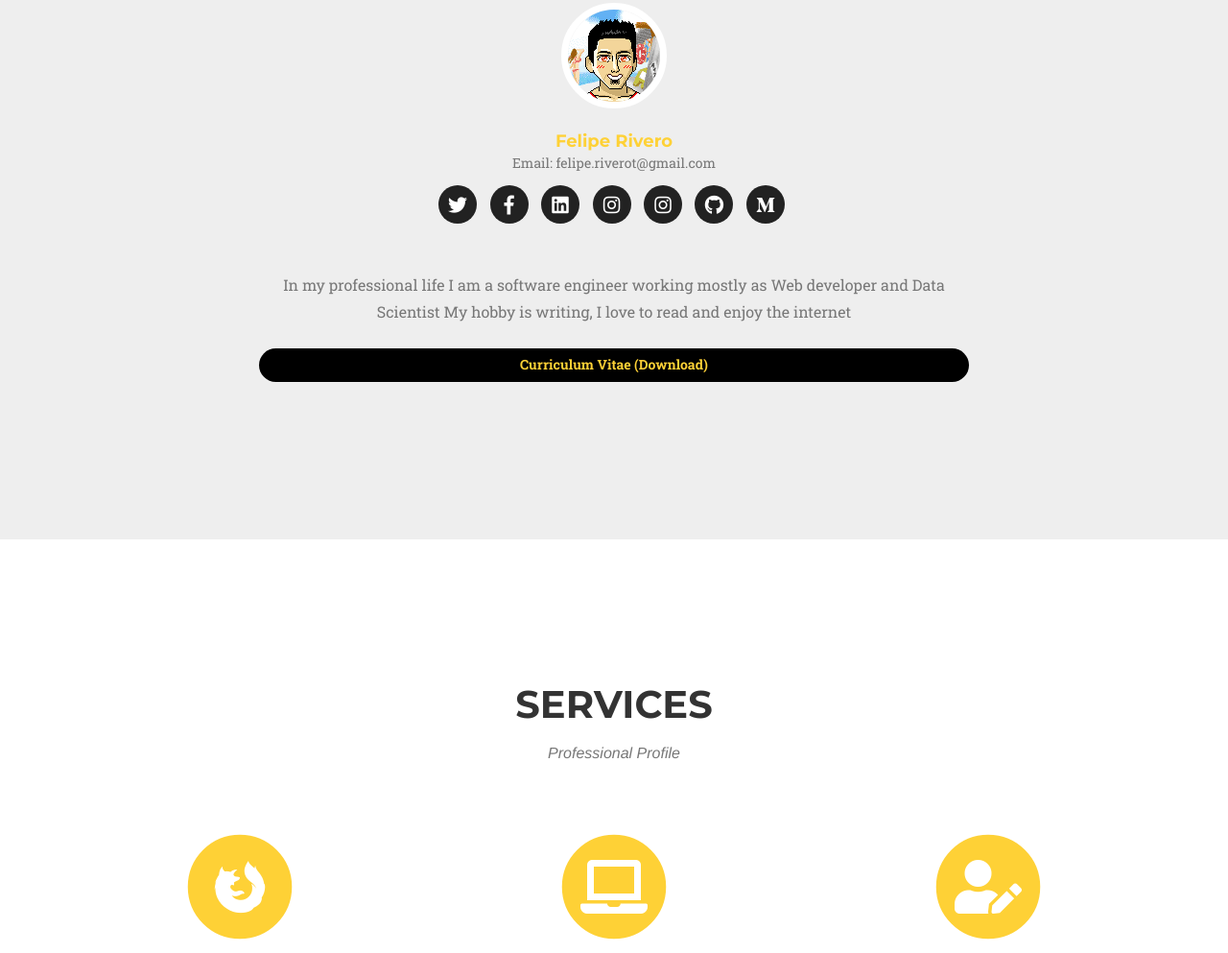
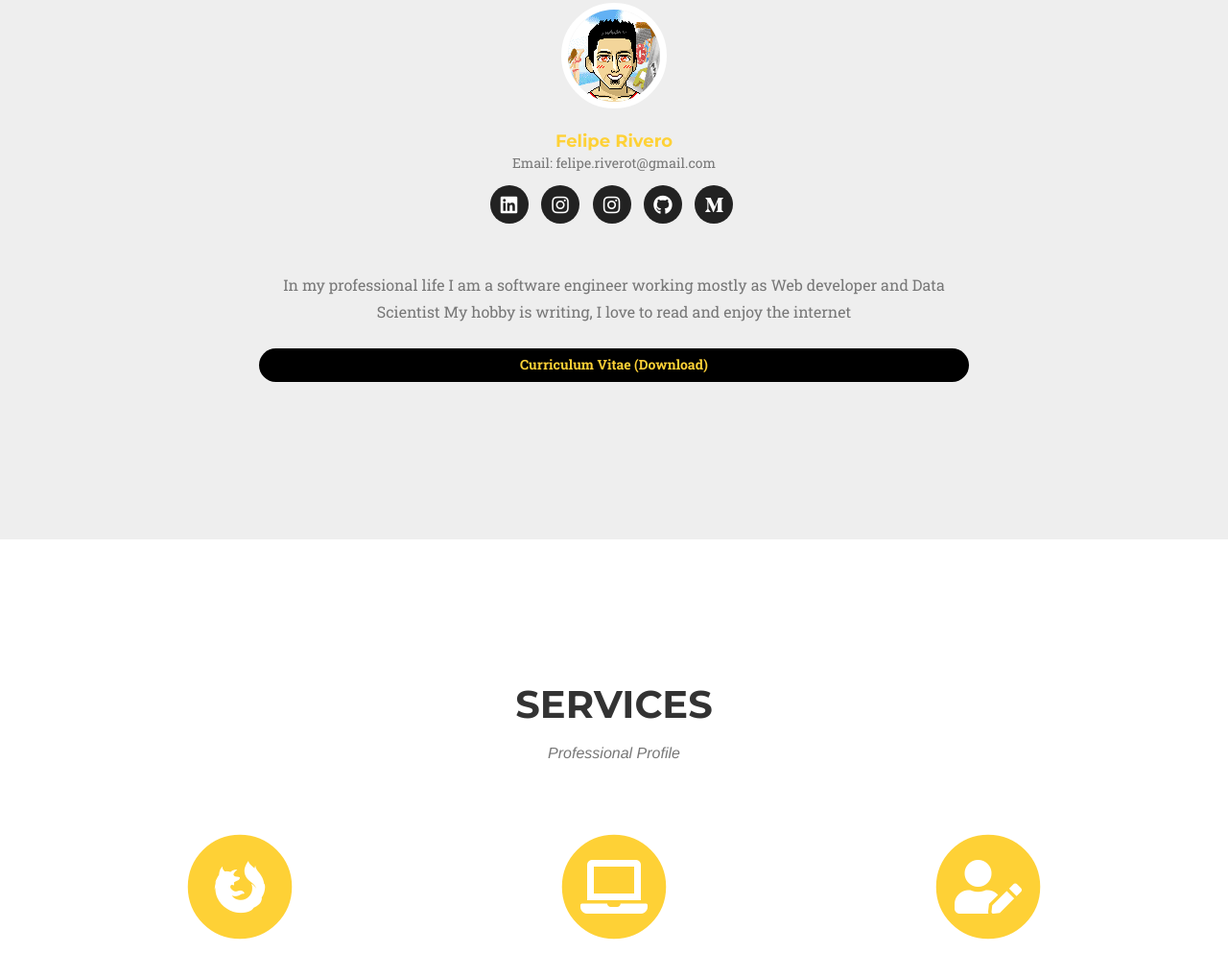
Before and after one commit to feliperivero99/feliperivero99.github.io, a website: page index.html in a window 1280 px wide. Shown: the part 1061-2054 px from the top of the page at 96% size. Drawn offline with nearby package versions, Linux system fonts and the light colour scheme; a web font is replaced by a local one.

Commit message:
Update index.html
Eliminando item vencidos

```diff
--- a/index.html
+++ b/index.html
@@ -146,9 +146,7 @@ window.addEventListener("load", function(){
                         <h4><a href="feliperivero99.github.io/CurriculumSpa.pdf" target="_blank">Felipe  Rivero</a></h4>
                         <p class="text-muted">Email: felipe.riverot@gmail.com</p>
                         <ul class="list-inline social-buttons">
-                            <li><a href="https://twitter.com/laudaz20"><i class="fab fa-twitter"></i></a>
-                            </li>
-                            <li><a href="https://www.facebook.com/Laudaz20/"><i class="fab fa-facebook-f"></i></a>
+
                             </li>
                             <li><a href="https://www.linkedin.com/in/feliperivero99/"><i class="fab fa-linkedin"></i></a>
                             </li>
```
